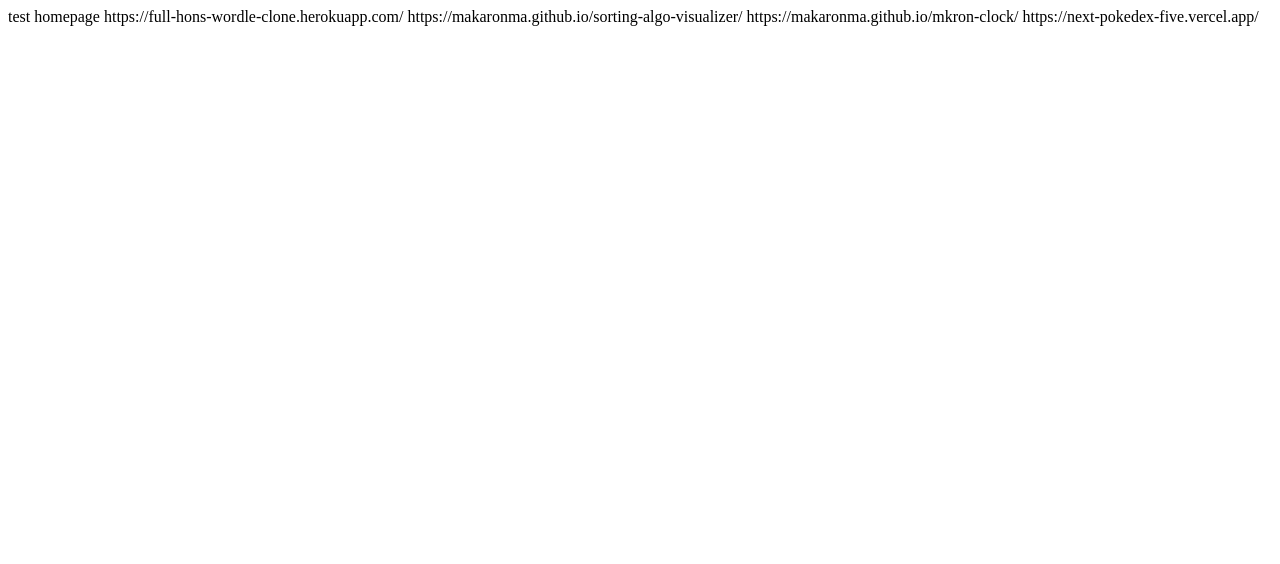
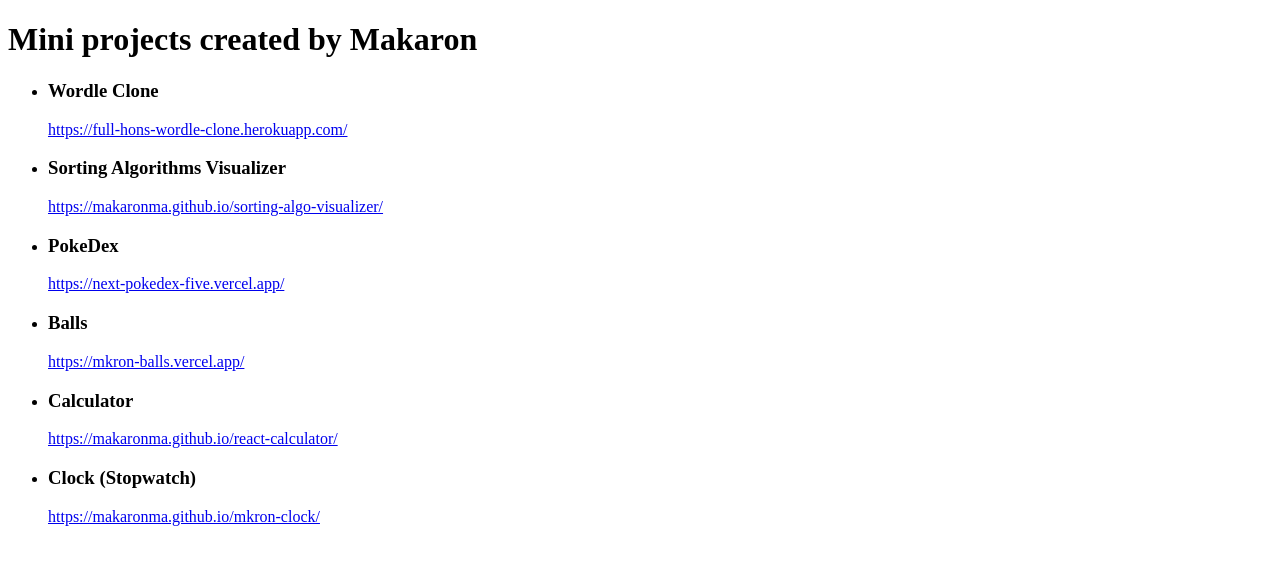
Before and after one commit to makaronma/makaronma.github.io, a plain HTML site: page index.html in a window 1280 px wide. Drawn offline with Linux system fonts and the light colour scheme.

Commit message:
Update index.html

```diff
--- a/index.html
+++ b/index.html
@@ -1,9 +1,61 @@
-test homepage
+<!DOCTYPE html>
+<html lang="en">
 
-https://full-hons-wordle-clone.herokuapp.com/
+<head>
+    <meta charset="UTF-8">
+    <meta http-equiv="X-UA-Compatible" content="IE=edge">
+    <meta name="viewport" content="width=device-width, initial-scale=1.0">
+    <title>Document</title>
+</head>
 
-https://makaronma.github.io/sorting-algo-visualizer/
+<body>
+    <h1>
+        Mini projects created by Makaron
+    </h1>
+    <ul>
+        <li>
+            <h3>Wordle Clone
+            </h3>
+            <a href="https://full-hons-wordle-clone.herokuapp.com/"
+                target="_blank">https://full-hons-wordle-clone.herokuapp.com/</a>
+        </li>
+        <li>
+            <h3>
+                Sorting Algorithms Visualizer
+            </h3>
+            <a href="https://makaronma.github.io/sorting-algo-visualizer/"
+                target="_blank">https://makaronma.github.io/sorting-algo-visualizer/</a>
+        </li>
 
-https://makaronma.github.io/mkron-clock/
+        <li>
+            <h3>
+                PokeDex
+            </h3>
+            <a href="https://next-pokedex-five.vercel.app/" target="_blank">https://next-pokedex-five.vercel.app/</a>
+        </li>
 
-https://next-pokedex-five.vercel.app/
+        <li>
+            <h3>
+                Balls
+            </h3>
+            <a href="https://mkron-balls.vercel.app/" target="_blank">https://mkron-balls.vercel.app/</a>
+        </li>
+
+        <li>
+            <h3>
+                Calculator
+            </h3>
+            <a href="https://makaronma.github.io/react-calculator/"
+                target="_blank">https://makaronma.github.io/react-calculator/</a>
+        </li>
+        <li>
+            <h3>
+                Clock (Stopwatch)
+            </h3>
+            <a href="https://makaronma.github.io/mkron-clock/"
+                target="_blank">https://makaronma.github.io/mkron-clock/</a>
+        </li>
+    </ul>
+</body>
+
+</html>
```
